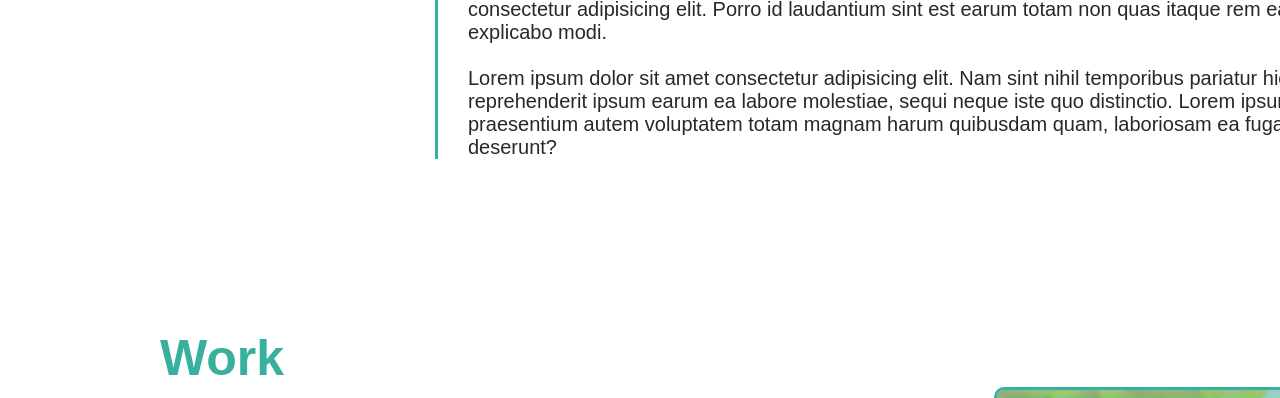
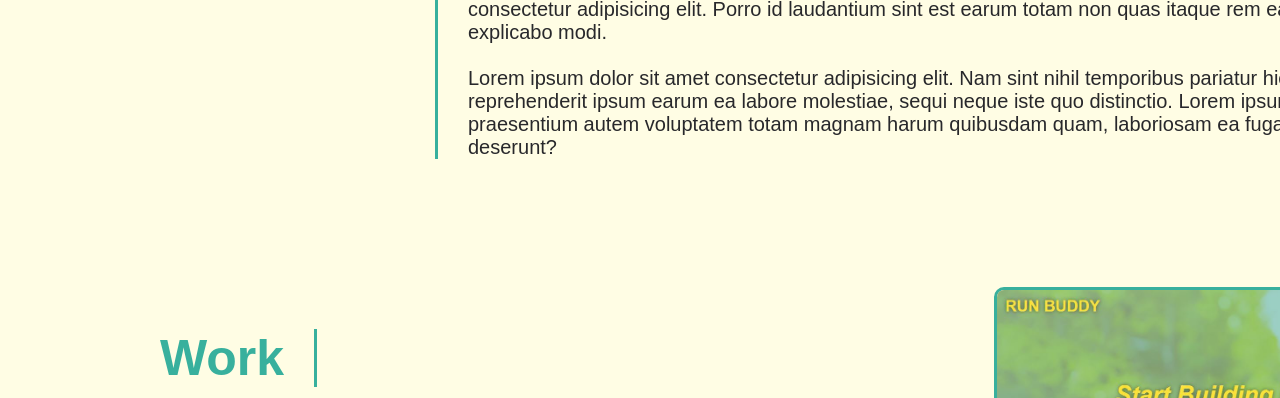
Before and after one commit to TylerWiatrek/Portfolio, a plain HTML site: page index.html in a window 1280 px wide. Shown: the part 554-952 px from the top of the page. Drawn offline with Linux system fonts and the light colour scheme.

Commit message:
added run-buddy img and hover effect

```diff
--- a/assets/style.css
+++ b/assets/style.css
@@ -10,7 +10,7 @@
 }
 
 body {
-    color: gray;
+    background-color:#fffde4;
     font-family: Arial, Helvetica, sans-serif;
 }
 
@@ -138,9 +138,17 @@ section {
     width: 40%;
     float: right;
     display: inline;
+    position: relative;
+    bottom: 100px;
 }
 
 .run-buddy:hover {
     opacity: 0.5;
 
 }
+
+.work-title h2 {
+    border-right: 3px solid var(--primary-color);
+    padding-right: 30px;
+
+}
--- a/index.html
+++ b/index.html
@@ -59,7 +59,7 @@
 
         <!--WORK SECTION-->
         <section id="work" class="mainbody">
-            <div class="">
+            <div class="work-title">
                 <h2 class="body-titles">Work</h2>
             </div>
             <div class="run-buddy">
```
